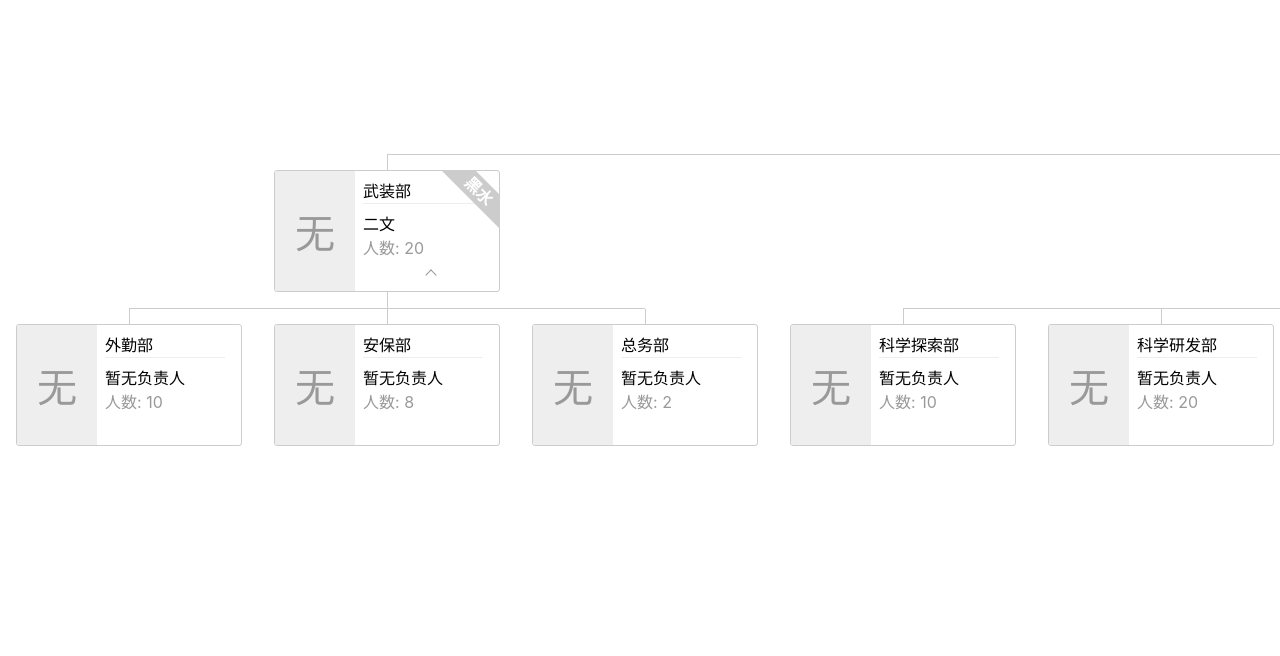
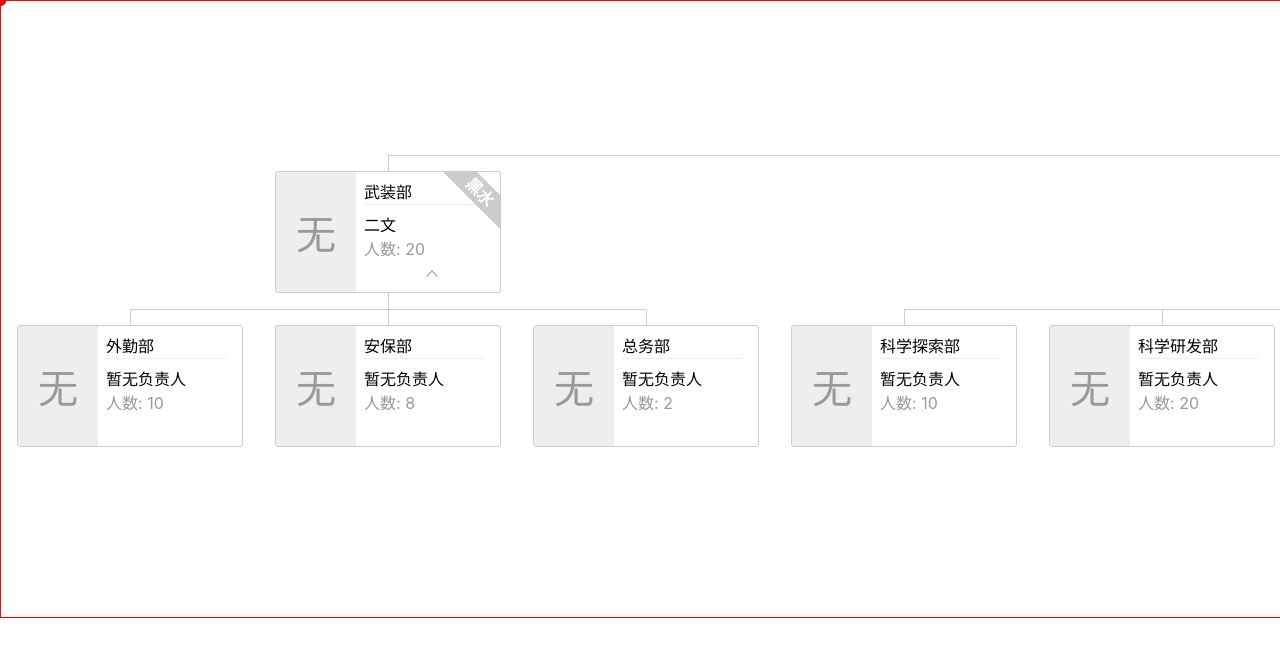
Before and after one commit to moonrailgun/rc-organize-map, a React (Create React App) app: page / in a window 1280 px wide. Shown: the top 656 px of the page. Built offline with nearby package versions, Linux system fonts and the light colour scheme.

Commit message:
TODO: 变换原点处理。
还有bug。无法很好的在鼠标指针处进行缩放

```diff
--- a/src/GOrgMap.jsx
+++ b/src/GOrgMap.jsx
@@ -26,6 +26,7 @@ class GOrgMap extends Component {
     x: 0,
     y: 0,
   }
+  originPos = {x: 0, y: 0}
 
   onZoom = (e) => {
     if(!e.ctrlKey) {
@@ -42,6 +43,7 @@ class GOrgMap extends Component {
     let target = this.transform.scale - delta * 0.001 * 0.5;
     target = numberRestrict(target, 0.5, 1);
     this.transform.scale = target;
+    // this.setContainerTransformOrigin({x: e.clientX, y: e.clientY}); // TODO: 在鼠标指针处缩放特性还有问题
     this.updateContainerTransform();
   }
 
@@ -79,6 +81,8 @@ class GOrgMap extends Component {
       x: pos.x,
       y: pos.y,
     };
+
+    this.resetContainerTransformOrigin();
   }
 
   onMouseUp = (e) => {
@@ -96,6 +100,48 @@ class GOrgMap extends Component {
     container.style.transform = `scale(${scale}) translate(${x / scale}px, ${y / scale}px)`
   }
 
+  // 归零变换点
+  resetContainerTransformOrigin = () => {
+    this.transform.x += this.originPos.x * this.transform.scale;
+    this.transform.y += this.originPos.y * this.transform.scale;
+    this.originPos.x = 0;
+    this.originPos.y = 0;
+
+    this.updateContainerTransform();
+    this.updateContainerTransformOrigin();
+  }
+
+  // 将变换中点设置到鼠标当前位置
+  setContainerTransformOrigin = ({x = 0, y = 0} = {}) => {
+    const container = this.refs.container;
+    const containerPos = container.getBoundingClientRect();
+    const {
+      scale,
+    } = this.transform;
+    const targetX = (x - containerPos.x) / scale;
+    const targetY = (y - containerPos.y) / scale;
+
+    // debugger;
+    this.transform.x -= (targetX - this.originPos.x) * scale;
+    this.transform.y -= (targetY - this.originPos.y) * scale;
+    this.updateContainerTransform();
+
+    this.originPos.x = targetX;
+    this.originPos.y = targetY;
+    this.updateContainerTransformOrigin();
+  }
+
+  updateContainerTransformOrigin = () => {
+    const container = this.refs.container;
+    const {
+      x,
+      y,
+    } = this.originPos;
+    container.style.transformOrigin = `${x}px ${y}px 0px`;
+
+    this.refs.refPoint.style.transform = `translate(${x}px, ${y}px)`;
+  }
+
   render () {
     let containerStyle = {
       position: 'relative',
@@ -107,6 +153,7 @@ class GOrgMap extends Component {
       position: 'absolute',
       cursor: 'grab',
       transformOrigin: '0px 0px 0px',
+      border: '1px solid red',
     }
     let map = testMap;
 
@@ -118,7 +165,20 @@ class GOrgMap extends Component {
           onMouseMove={this.onScroll}
           onMouseDown={this.onMouseDown}
           onMouseUp={this.onMouseUp}
+          onClick={this.onClick}
         >
+          <div
+            ref="refPoint"
+            style={{
+              position: 'absolute',
+              width: 10,
+              height: 10,
+              marginLeft: -5,
+              marginTop: -5,
+              borderRadius: '50%',
+              backgroundColor: 'red',
+            }}
+          ></div>
           <TreeItem item={map.root} root ref="tree" />
         </div>
       </div>
```
